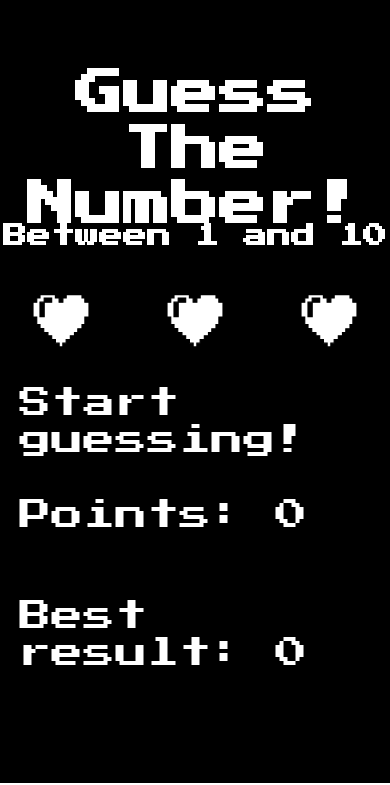
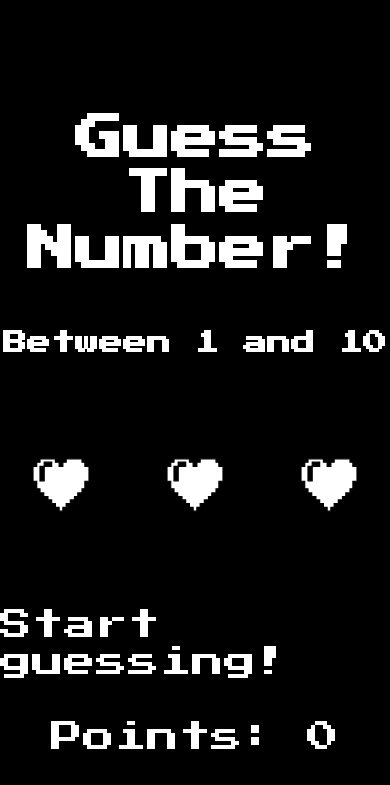
Before and after one commit to x1zy/GuessTheNumber, a plain HTML site: page index.html in a window 390 px wide. Shown: the top 785 px of the page. Drawn offline with Linux system fonts and the light colour scheme.

Commit message:
fix: adaptive for 993px screens

```diff
--- a/src/css/styles.css
+++ b/src/css/styles.css
@@ -1,43 +1,23 @@
 @import url('https://fonts.googleapis.com/css2?family=Press+Start+2P&display=swap');
 @import url("../libs/normalize.css");
+
 @media screen and (max-width: 993px) {
     main {
         flex-direction: column-reverse;
-        height: auto;
+        margin-top: 8rem;
     }
 
     .left {
         order: 1;
+        margin-top: 5rem;
     }
 
     .right {
         order: 2;
-        display: grid;
+        display: flex;
+        flex-direction: column;
         align-items: center;
         justify-content: center;
-        margin-top: 20rem;
-        margin-bottom: 5rem ;
-    }
-
-    .left, .right {
-        max-width: 80vw;
-    }
-
-}
-
-@media screen and (max-width: 815px) {
-
-    .between {
-        margin-top: 60px;
-    }
-
-    .heart {
-        margin-top: 70px;
-    }
-
-    .left,
-    .right {
-        max-width: 90vw;
     }
 }
 
@@ -60,12 +40,16 @@ body {
 }
 
 header {
-    position: relative;
-    height: 35vh;
+    display: flex;
+    flex-direction: column;
+    align-items: center;
+    justify-content: center;
+    padding-top: 5rem;
+    padding-bottom: 5rem;
 }
 
 main {
-    height: 60vh;
+    height: 45vh;
     color: #fff;
     display: flex;
     align-items: center;
@@ -73,44 +57,35 @@ main {
 }
 
 .left {
-    width: 50rem;
+    width: 100%;
+    max-width: 50rem;
     display: flex;
     flex-direction: column;
     align-items: center;
 }
 
 .right {
-    width: 50rem;
+    width: 100%;
+    max-width: 50rem;
     font-size: 2rem;
+    display: flex;
+    flex-direction: column;
+    align-items: center;
 }
 
 .title {
     font-size: 3rem;
     text-align: center;
-    position: absolute;
-    width: 100%;
-    top: 40%;
-    left: 50%;
-    transform: translate(-50%, -50%);
 }
 
 .between {
     text-align: center;
-    position: absolute;
-    width: 100%;
-    top: 60%;
-    left: 50%;
-    transform: translate(-50%, -50%);
 }
 
 .hearts {
     font-size: 4rem;
-    width: 25rem;
     text-align: center;
-    position: absolute;
-    bottom: 0;
-    left: 50%;
-    transform: translate(-50%, 50%);
+    margin-top: 5rem;
 }
 
 .heart {
```
